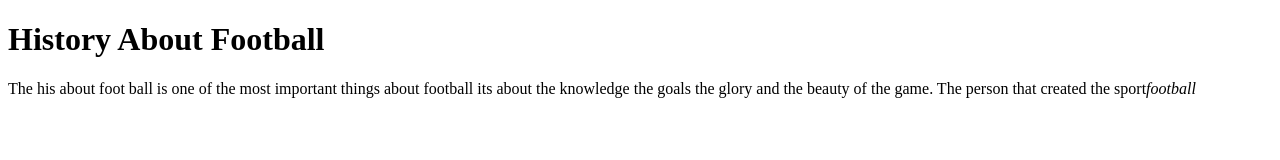
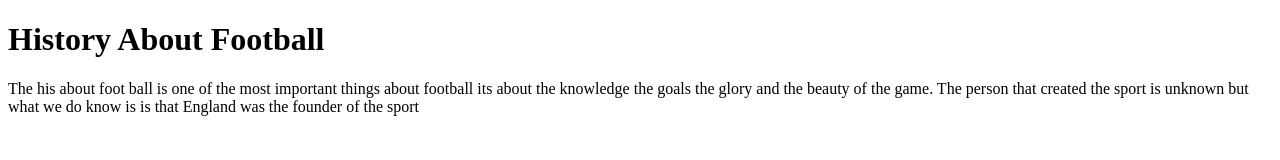
Before and after one commit to oe101184-ops/Omar-7-E, a plain HTML site: page index.html in a window 1280 px wide. Drawn offline with Linux system fonts and the light colour scheme.

Commit message:
Update index.html

```diff
--- a/index.html
+++ b/index.html
@@ -7,6 +7,8 @@
 </head>
 <body>
     <h1>History About Football</h1>
-    <p>The his about foot ball is one of the most important things about football its about the knowledge the goals the glory and the beauty of the game. The person that created the sport<em>football</em></p>
+
+    <p>The his about foot ball is one of the most important things about football its about the knowledge the goals the glory and the beauty of the game. The person that created the sport is unknown but what we do know is
+    is that England was the founder of the sport </p>
 </body>
 </html>
```
